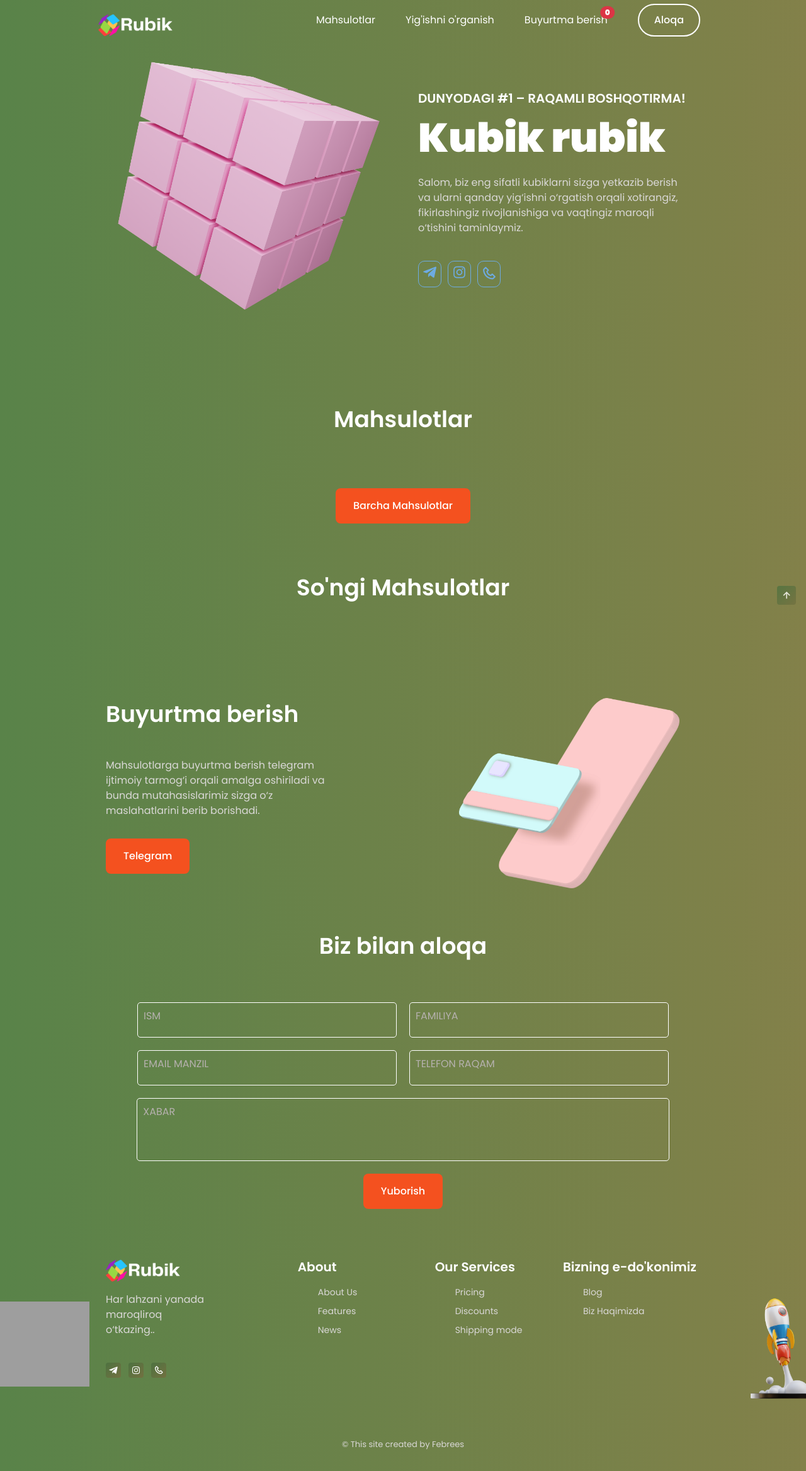
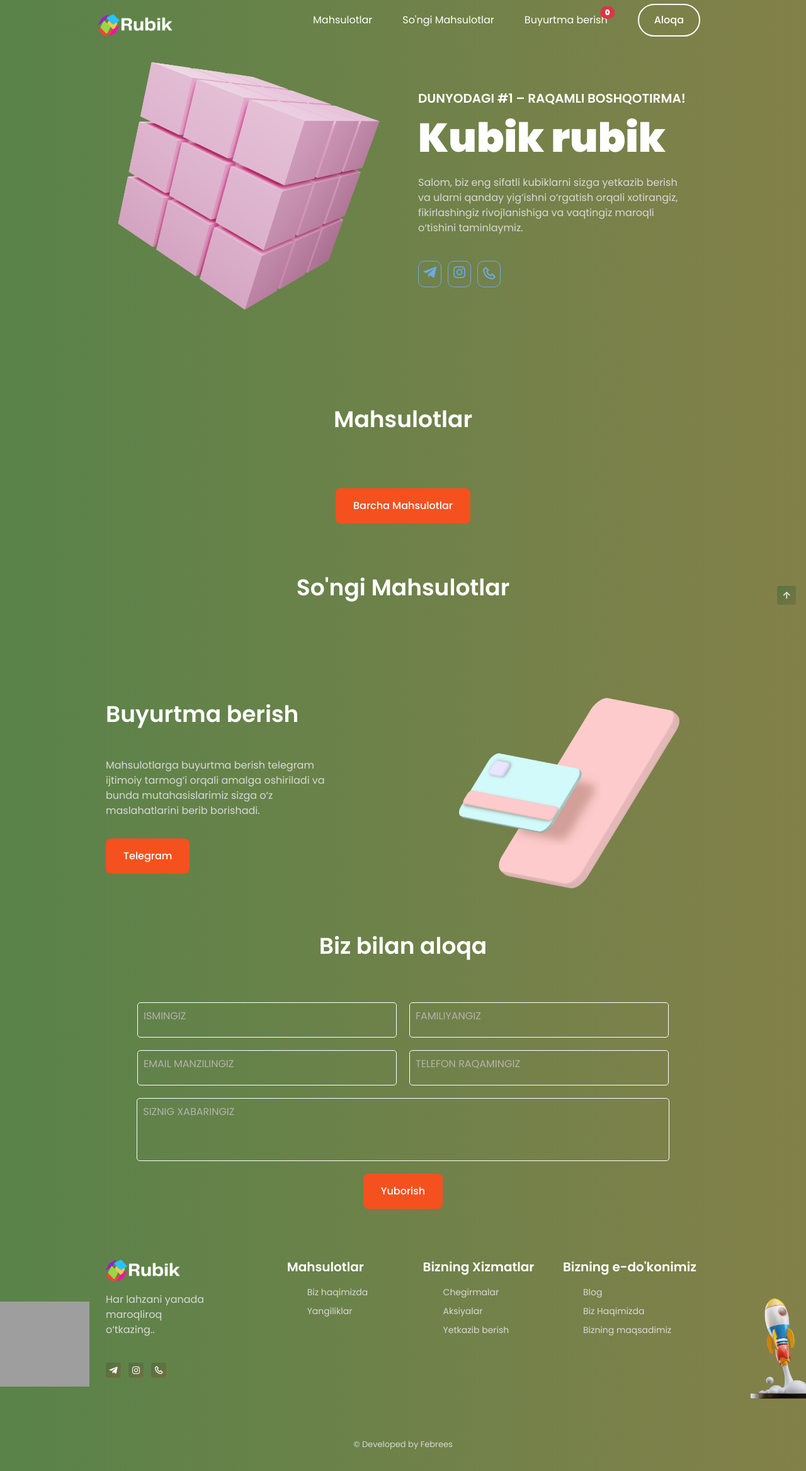
Before and after one commit to Febrees/eccomerce-kubic, a Django app: page / in a window 1280 px wide. Shown: the whole page at 63% size. Run offline with Django 4.2, Linux system fonts and the light colour scheme; data that the repository does not hold is empty; parts of the project's set-up code (start-up, migrations or seed data) failed here and were passed over; grey boxes are pictures that could not be loaded.

Commit message:
edited front pages

```diff
--- a/store/templates/store/footer.html
+++ b/store/templates/store/footer.html
@@ -12,46 +12,46 @@
             </p>
 
             <div class="footer__social">
-                <a href="https://t.me/allboxuz" target="_blank" class="footer__social-link">
+                <a href="https://t.me/rubik_uz" target="_blank" class="footer__social-link">
                     <i class="bx bx bxl-telegram"></i>
                 </a>
-                <a href="http://www.instagram.com/allbox.uz" target="_blank" class="footer__social-link">
+                <a href="http://www.instagram.com/rubik_uzz" target="_blank" class="footer__social-link">
                     <i class="bx bxl-instagram"></i>
                 </a>
-                <a href="tel:+998977123456" target="_blank" class="footer__social-link">
+                <a href="tel:+998881712930" target="_blank" class="footer__social-link">
                     <i class="bx bx-phone"></i>
                 </a>
             </div>
         </div>
 
         <div class="footer__content">
-            <h3 class="footer__title">About</h3>
+            <h3 class="footer__title">Mahsulotlar</h3>
 
             <ul class="footer__links">
                 <li>
-                    <a href="#" class="footer__link">About Us</a>
+                    <a href="#" class="footer__link">Biz haqimizda</a>
                 </li>
+                <!-- <li>
+                    <a href="#" class="footer__link">Features</a>
+                </li> -->
                 <li>
-                    <a href="#" class="footer__link">Features</a>
-                </li>
-                <li>
-                    <a href="#" class="footer__link">News</a>
+                    <a href="#" class="footer__link">Yangiliklar</a>
                 </li>
             </ul>
         </div>
 
         <div class="footer__content">
-            <h3 class="footer__title">Our Services</h3>
+            <h3 class="footer__title">Bizning Xizmatlar</h3>
 
             <ul class="footer__links">
                 <li>
-                    <a href="#" class="footer__link">Pricing</a>
+                    <a href="#" class="footer__link">Chegirmalar</a>
                 </li>
                 <li>
-                    <a href="#" class="footer__link">Discounts</a>
+                    <a href="#" class="footer__link">Aksiyalar</a>
                 </li>
                 <li>
-                    <a href="#" class="footer__link">Shipping mode</a>
+                    <a href="#" class="footer__link">Yetkazib berish</a>
                 </li>
             </ul>
         </div>
@@ -67,12 +67,12 @@
                     <a href="#" class="footer__link">Biz Haqimizda</a>
                 </li>
                 <li>
-                    <!-- <a href="#" class="footer__link">Our mision</a> -->
+                    <a href="#" class="footer__link">Bizning maqsadimiz</a>
                 </li>
             </ul>
         </div>
     </div>
-    <a href="#!" class="footer__copy">&#169; This site created by Febrees</a>
+    <a href="http://febrees.uz/" class="footer__copy">&#169; Developed by Febrees</a>
 
     <img src="{% static 'assets/img/footer1-img.png' %}" alt="" class="footer__img-one" />
     <img src="{% static 'assets/img/footer2-img.png' %}" alt="" class="footer__img-two" />
--- a/store/templates/store/header.html
+++ b/store/templates/store/header.html
@@ -11,7 +11,8 @@
         </li>
 
         <li class="nav__item">
-          <a href="#new" class="nav__link">Yig'ishni o'rganish</a>
+          <a href="#new" class="nav__link">So'ngi Mahsulotlar
+          </a>
         </li>
         <!-- kubik savatga qoshilganda qizil dumaloq yoqilishi kerak, agar savatga hech nima qoshilmagan bolsal, ko'rinmasligi kerak -->
         <li class="nav__item">
@@ -22,7 +23,7 @@
           </a>
         </li>
 
-        <a href="{% url 'store' %}#contact" class="button button--ghost">Aloqa</a>
+        <a href="tel:+998881712930" class="button button--ghost">Aloqa</a>
       </ul>
 
       <div class="nav__close" id="nav-close">
--- a/store/templates/store/index.html
+++ b/store/templates/store/index.html
@@ -35,10 +35,10 @@
                                     </p>
 
                                     <div class="home__buttons">
-                                        <a href="https://t.me/allboxuz"><i class='bx bxl-telegram'></i></a>
-                                        <a href="http://www.instagram.com/allbox.uz"><i class='bx bxl-instagram' ></i></a>
+                                        <a href="https://t.me/rubik_uz"><i class='bx bxl-telegram'></i></a>
+                                        <a href="http://www.instagram.com/rubik_uzz"><i class='bx bxl-instagram' ></i></a>
 
-                                        <a href="tel:+998977123456" class="button--link button--flex"><i class='bx bx-phone' ></i></a>
+                                        <a href="tel:+998881712930" class="button--link button--flex"><i class='bx bx-phone' ></i></a>
                                     </div>
                                 </div>
                             </div>
@@ -59,10 +59,10 @@
                                     </p>
 
                                     <div class="home__buttons">
-                                        <a href="https://t.me/allboxuz"><i class='bx bxl-telegram'></i></a>
-                                        <a href="http://www.instagram.com/allbox.uz"><i class='bx bxl-instagram' ></i></a>
+                                        <a href="https://t.me/rubik_uz"><i class='bx bxl-telegram'></i></a>
+                                        <a href="http://www.instagram.com/rubik_uzz"><i class='bx bxl-instagram' ></i></a>
 
-                                        <a href="tel:+998977123456" class="button--link button--flex"><i class='bx bx-phone' ></i></a>
+                                        <a href="tel:+998881712930" class="button--link button--flex"><i class='bx bx-phone' ></i></a>
                                     </div>
                                 </div>
                             </div>
@@ -137,7 +137,7 @@
                         <h2 class="section__title about__title">Buyurtma berish</h2>
                         <p class="about__description">Mahsulotlarga buyurtma berish telegram ijtimoiy tarmog‘i orqali amalga oshiriladi va bunda mutahasislarimiz sizga o‘z maslahatlarini berib borishadi.
                         </p>
-                        <a href="#" class="button">Telegram</a>
+                        <a href="https://t.me/rubik_uz_admin" class="button">Telegram</a>
                     </div>
 
                     <img src="{% static 'assets/img/about-img.png' %}" alt="" class="about__img">
@@ -150,23 +150,23 @@
                     <div class="newsletter__container container form">
                         <div class="inputBox">
                             <input type="text" name="name" id="id_name" required='required'>
-                            <span>Ism</span>
+                            <span>Ismingiz</span>
                         </div>
                         <div class="inputBox">
                             <input type="text" name="surname" id="id_surname" required='required'>
-                            <span>Familiya</span>
+                            <span>Familiyangiz</span>
                         </div>
                         <div class="inputBox">
                             <input type="email" name="email" id="id_email" required='required'>
-                            <span>Email manzil</span>
+                            <span>Email manzilingiz</span>
                         </div>
                         <div class="inputBox">
                             <input type="tel" name="phone_number" id="id_phone_number" required='required'>
-                            <span>Telefon raqam</span>
+                            <span>Telefon raqamingiz</span>
                         </div>
                         <div class="inputBox">
                             <input type="text" name="message" id="id_message" required='required'>
-                            <span>Xabar</span>
+                            <span>Siznig xabaringiz</span>
                         </div>
                         <button type="submit" class="button">Yuborish</button>
                     </div>
```
Also changed, not shown: store/templates/store/products.html (+6 -6 lines), static/images/Screenshot_from_2022-09-25_23-46-12.png (added), static/images/download.jpeg (added), static/images/images.jpeg (added), static/images/images_oyGQJVc.jpeg (added).
